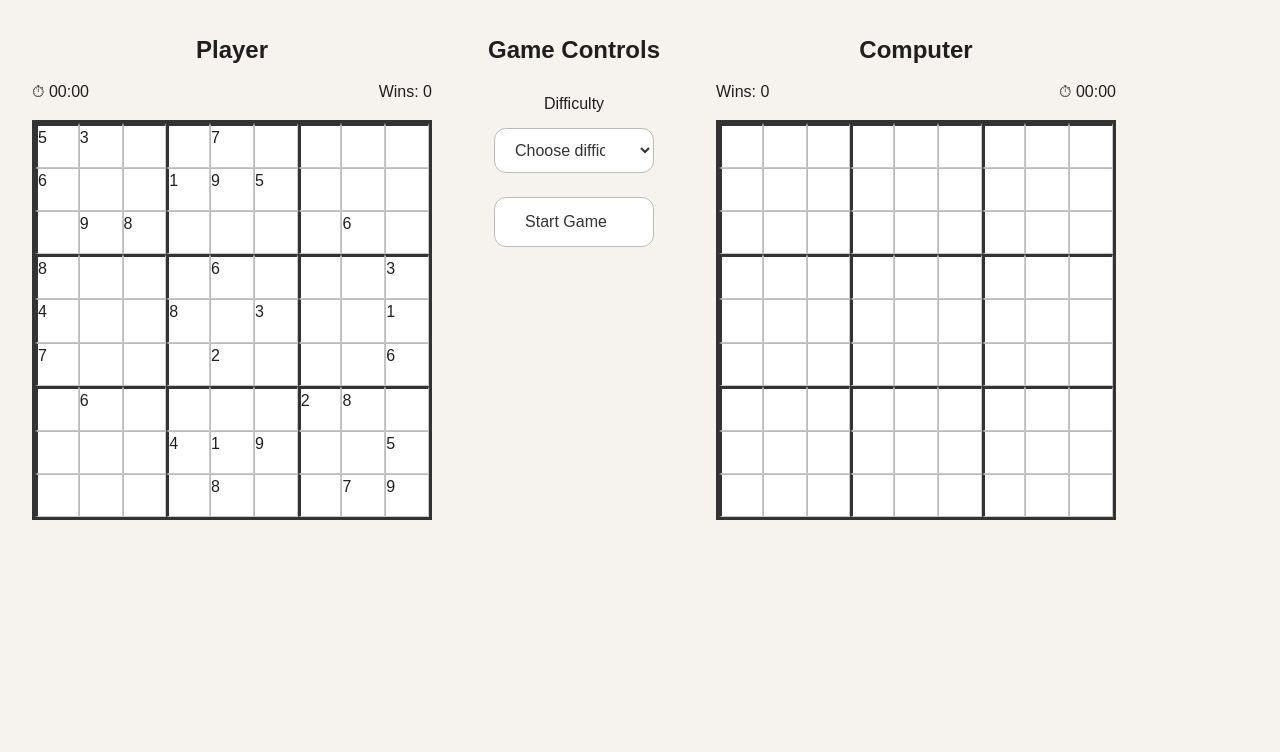
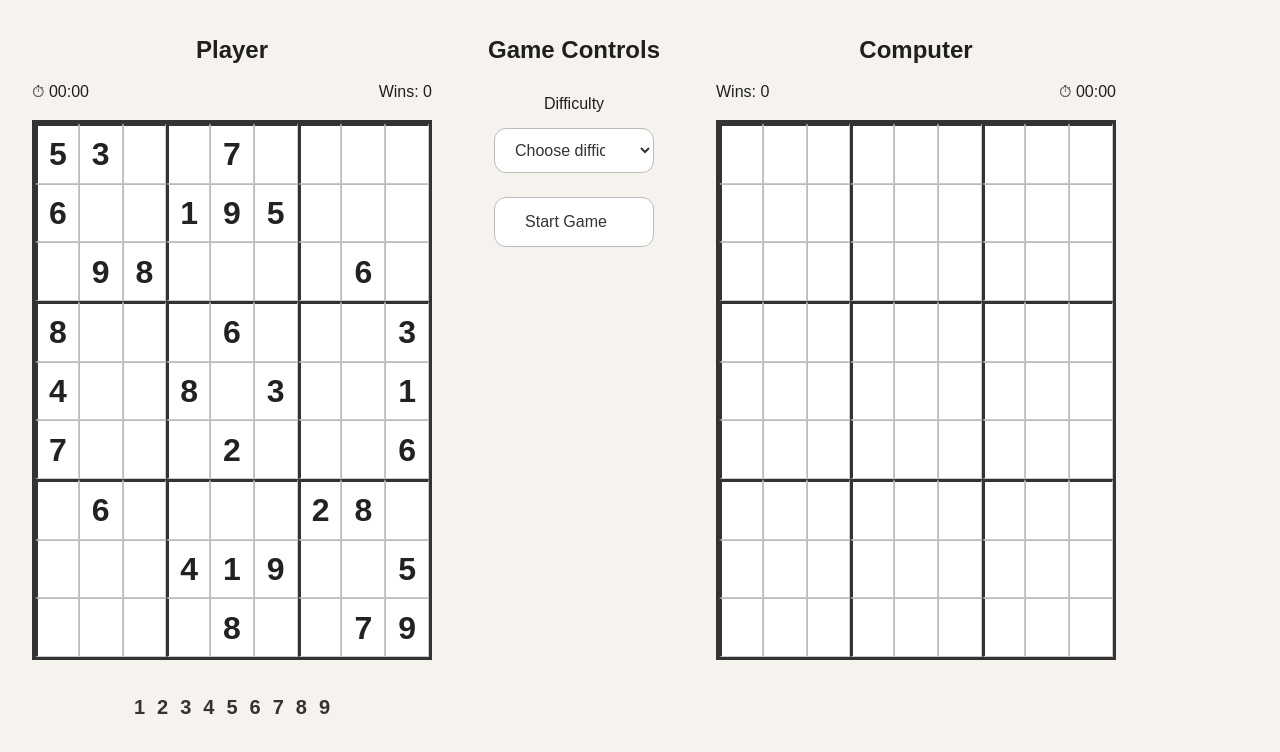
Before and after one commit to CoRine65/Sudoku_Game, a React app in the folder frontend/: page / in a window 1280 px wide. Shown: the top 752 px of the page. Built offline with nearby package versions, Linux system fonts and the light colour scheme; the HTML template or start-up script is replaced by a standard one.

Commit message:
feat: improve board UX: fix number highlight, centered numbers, and completion indicator

```diff
--- a/frontend/src/components/SudokuBoard.jsx
+++ b/frontend/src/components/SudokuBoard.jsx
@@ -7,14 +7,15 @@ export default function SudokuBoard({
 }) {
   const selectedRow = selectedCell?.row ?? null;
   const selectedCol = selectedCell?.col ?? null;
+  const selectedValue =
+    selectedRow !== null && selectedCol !== null
+      ? board?.[selectedRow]?.[selectedCol] ?? ""
+      : "";
 
   const cells = Array.from({ length: 81 }, (_, index) => {
     const row = Math.floor(index / 9);
     const col = index % 9;
     const value = board?.[row]?.[col] ?? "";
-    const isInvalid = invalidCells.some(
-      (cell) => cell.row === row && cell.col === col
-    );
 
     const isGiven =
       givenBoard?.[row]?.[col] !== "" && givenBoard?.[row]?.[col] != null;
@@ -32,16 +33,23 @@ export default function SudokuBoard({
 
     const isRelated = !isSelected && (isSameRow || isSameColumn || isSameBox);
 
+    const isSameValue =
+      selectedValue !== "" && !isSelected && value === selectedValue;
+
+    const isInvalid = invalidCells.some(
+      (cell) => cell.row === row && cell.col === col
+    );
+
     const classes = [
       "cell",
       col % 3 === 0 ? "thick-left" : "",
       row % 3 === 0 ? "thick-top" : "",
       isGiven ? "given" : "",
       isRelated ? "highlighted" : "",
+      isSameValue ? "same-value" : "",
       isSelected ? "selected" : "",
       isInvalid ? "invalid" : "",
     ].join(" ");
-
 
     return {
       index,
@@ -60,7 +68,6 @@ export default function SudokuBoard({
           key={cell.index}
           className={cell.classes}
           onClick={() => {
-            if (cell.isGiven) return;
             setSelectedCell?.({ row: cell.row, col: cell.col });
           }}
         >
--- a/frontend/src/pages/SudokuGamePage.css
+++ b/frontend/src/pages/SudokuGamePage.css
@@ -46,7 +46,6 @@
   gap: 0.75rem;
 }
 
-/* Shared control styles */
 .control-panel button,
 .difficulty-group select {
   width: 160px;
@@ -59,46 +58,92 @@
   color: #333;
 }
 
-/* Center dropdown text */
 .difficulty-group select {
   text-align: center;
   text-align-last: center;
 }
 
-/* Hover only for buttons */
 .control-panel button:hover {
   background: #f2f2f2;
 }
 
-.cell.selected {
-  background-color: #e8e1d4;
+/* Sudoku board */
+
+.sudoku-board {
+  display: grid;
+  grid-template-columns: repeat(9, 1fr);
+  width: 540px;
+  height: 540px;
+  border: 3px solid #444;
+  background-color: #f8f8f8;
 }
 
-/* selected cells */
-.cell.given-cell {
-  background-color: #f3eee6;
-  font-weight: 700;
-  color: #2f2a24;
-  cursor: default;
+.cell {
+  display: flex;
+  align-items: center;
+  justify-content: center;
+  box-sizing: border-box;
+  border: 1px solid #b9b9b9;
+  font-size: 2rem;
+  font-weight: 600;
+  color: #222;
+  user-select: none;
+  cursor: pointer;
 }
 
-.cell.selected {
-  background-color: #e8e1d4;
+.thick-left {
+  border-left: 3px solid #444;
+}
+
+.thick-top {
+  border-top: 3px solid #444;
+}
+
+.given {
+  font-weight: 700;
+  color: #2b2b2b;
 }
 
 .highlighted {
-  background-color: rgba(255, 255, 0, 0.18);
+  background-color: rgba(255, 220, 120, 0.18);
+}
+
+.same-value {
+  background-color: rgba(120, 170, 255, 0.22);
 }
 
 .selected {
-  background-color: rgba(255, 200, 0, 0.4);
-}
-
-.given {
-  font-weight: bold;
+  background-color: rgba(255, 200, 0, 0.35);
 }
 
 .invalid {
-  color: #c62828;
-  background-color: rgba(198, 40, 40, 0.12);
+  background-color: rgba(198, 40, 40, 0.14);
+  color: #b3261e;
 }
+
+.win-message {
+  font-weight: 700;
+  font-size: 1rem;
+  color: #2e7d32;
+  text-align: center;
+}
+
+.number-tracker {
+  display: flex;
+  justify-content: center;
+  gap: 0.75rem;
+  margin-top: 1rem;
+  font-size: 1.25rem;
+  font-weight: 600;
+}
+
+.tracker-number {
+  color: #333;
+  transition: all 0.2s ease;
+}
+
+.tracker-number.complete {
+  color: #888;
+  text-decoration: line-through;
+  opacity: 0.7;
+}
--- a/frontend/src/pages/SudokuGamePage.jsx
+++ b/frontend/src/pages/SudokuGamePage.jsx
@@ -18,9 +18,10 @@ export default function SudokuGamePage() {
   const [selectedCell, setSelectedCell] = useState(null);
   const [selectedDifficulty, setSelectedDifficulty] = useState("");
   // eslint-disable-next-line no-unused-vars
-  const [gameSsessionId, setGameSessionId] = useState(null);
+  const [gameSessionId, setGameSessionId] = useState(null);
   const [givenBoard, setGivenBoard] = useState([]);
   const [invalidCells, setInvalidCells] = useState([]);
+  const [hasWon, setHasWon] = useState(false);
 
   function getInvalidCells(board) {
     const invalid = [];
@@ -108,6 +109,34 @@ export default function SudokuGamePage() {
     return invalid;
   }
 
+  function isBoardComplete(board) {
+    return board.every((row) => row.every((cell) => cell !== ""));
+  }
+
+function getNumberCounts(board) {
+  const counts = {
+    1: 0,
+    2: 0,
+    3: 0,
+    4: 0,
+    5: 0,
+    6: 0,
+    7: 0,
+    8: 0,
+    9: 0,
+  };
+
+  board.forEach((row) => {
+    row.forEach((cell) => {
+      if (cell >= 1 && cell <= 9) {
+        counts[cell] += 1;
+      }
+    });
+  });
+
+  return counts;
+}
+
   useEffect(() => {
     function handleKeyDown(event) {
       if (!selectedCell) return;
@@ -145,6 +174,14 @@ export default function SudokuGamePage() {
       window.removeEventListener("keydown", handleKeyDown);
     };
   }, [selectedCell, givenBoard]);
+
+  useEffect(() => {
+    const boardComplete = isBoardComplete(playerBoard);
+    const boardValid = invalidCells.length === 0;
+
+    // eslint-disable-next-line react-hooks/set-state-in-effect
+    setHasWon(boardComplete && boardValid);
+  }, [playerBoard, invalidCells]);
 
   async function handleStartGame() {
     const difficultyToPuzzleId = {
@@ -187,10 +224,13 @@ export default function SudokuGamePage() {
       setGivenBoard(normalizedGivenBoard);
       setInvalidCells(getInvalidCells(normalizedBoard));
       setSelectedCell(null);
+      setHasWon(false);
     } catch (error) {
       console.error("Error starting game:", error);
     }
   }
+
+const numberCounts = getNumberCounts(playerBoard);
 
   return (
     <main className="game-page">
@@ -210,7 +250,23 @@ export default function SudokuGamePage() {
           setSelectedCell={setSelectedCell}
           invalidCells={invalidCells}
         />
-      </section>
+
+
+      <div className="number-tracker">
+        {[1, 2, 3, 4, 5, 6, 7, 8, 9].map((number) => (
+        <span
+          key={number}
+          className={
+            numberCounts[number] === 9
+              ? "tracker-number complete"
+              : "tracker-number"
+          }
+        >
+            {number}
+          </span>
+        ))}
+      </div>
+    </section>
 
       <section className="control-panel">
         <h2>Game Controls</h2>
@@ -233,6 +289,8 @@ export default function SudokuGamePage() {
         <button className="start-btn" onClick={handleStartGame}>
           Start Game
         </button>
+
+        {hasWon && <p className="win-message">Puzzle solved!</p>}
       </section>
 
       <section className="side-panel">
```
